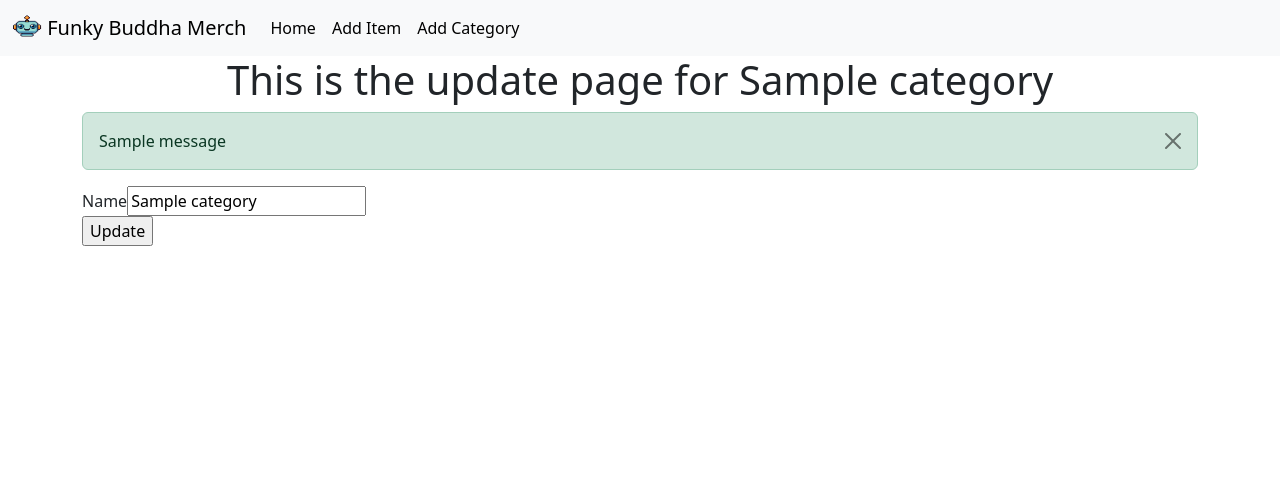
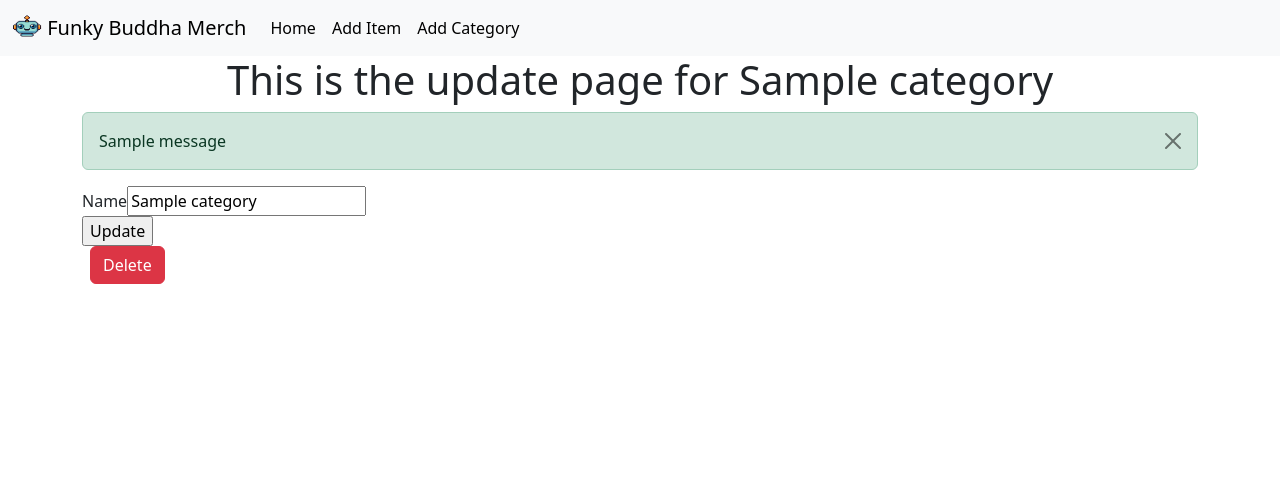
Before and after one commit to Nic0cava/FB_Merch, a Flask app: page /updatecategory/1 in a window 1280 px wide. Shown: the top 483 px of the page. Run offline with Flask 3, Linux system fonts and the light colour scheme; tables that the repository leaves empty hold one stand-in row (values such as "Sample post"); one stand-in notice (Sample message) is shown.

Commit message:
added delete forms, with safety error when user tries to delete a category that contains items

```diff
--- a/merch/categories/forms.py
+++ b/merch/categories/forms.py
@@ -26,3 +26,6 @@ class UpdateCategoryForm(FlaskForm):
         # allow same name as before, otherwise enforce uniqueness
         if field.data != self.original_name and Category.query.filter_by(name=field.data).first():
             raise ValidationError("This category name already exists!")
+
+class DeleteCategoryForm(FlaskForm):
+    submit = SubmitField("Delete")
--- a/merch/categories/views.py
+++ b/merch/categories/views.py
@@ -2,7 +2,7 @@
 from flask import render_template, url_for, flash, redirect, request, Blueprint
 from merch import db
 from merch.models import Category, Item
-from merch.categories.forms import AddCategoryForm, UpdateCategoryForm
+from merch.categories.forms import AddCategoryForm, UpdateCategoryForm, DeleteCategoryForm
 
 category = Blueprint('category',__name__)
 
@@ -30,9 +30,24 @@ def add_category():
 @category.route('/updatecategory/<int:category_id>', methods=['GET','POST'])
 def update_category(category_id):
     form = UpdateCategoryForm()
+    delete_form = DeleteCategoryForm()
     # load the Category instance (404 if not found)
     cat = Category.query.get_or_404(category_id)
 
+    # Handle delete request first (button named "delete" in template)
+    if request.method == 'POST' and 'delete' in request.form:
+        # prevent deletion if category still has items
+        # cat.items is a dynamic query in your models, so count() issues a COUNT SQL
+        if cat.items.count() == 0:
+            db.session.delete(cat)
+            db.session.commit()
+            flash('Category deleted', 'success')
+            return redirect(url_for('core.index'))
+        else:
+            flash('Cannot delete category while it contains items. Remove or move items first.', 'danger')
+            return redirect(url_for('category.update_category', category_id=category_id))
+
+    # Normal Update Flow
     if form.validate_on_submit():
         cat.name = form.name.data
         db.session.commit()
@@ -46,4 +61,4 @@ def update_category(category_id):
     if request.method == 'POST' and form.name.errors:
         flash(form.name.errors[0], 'danger')
 
-    return render_template('update_category.html', form=form, category=cat)
+    return render_template('update_category.html', form=form, category=cat, delete_form=delete_form)
--- a/merch/templates/update_category.html
+++ b/merch/templates/update_category.html
@@ -23,6 +23,11 @@
         {{form.name.label}}{{form.name}}<br>
         {{form.submit()}}
     </form>
+     <!-- Delete form: posts to same URL; button named "delete" -->
+  <form method="POST" onsubmit="return confirm('Delete this item?');" class="d-inline ms-2">
+    {{ delete_form.hidden_tag() }}
+    <button type="submit" name="delete" class="btn btn-danger">Delete</button>
+  </form>
 </div>
 
 {% endblock %}
```
Also changed, not shown: merch/items/forms.py (+17 -0 lines), merch/templates/add_item.html (+11 -0 lines).
